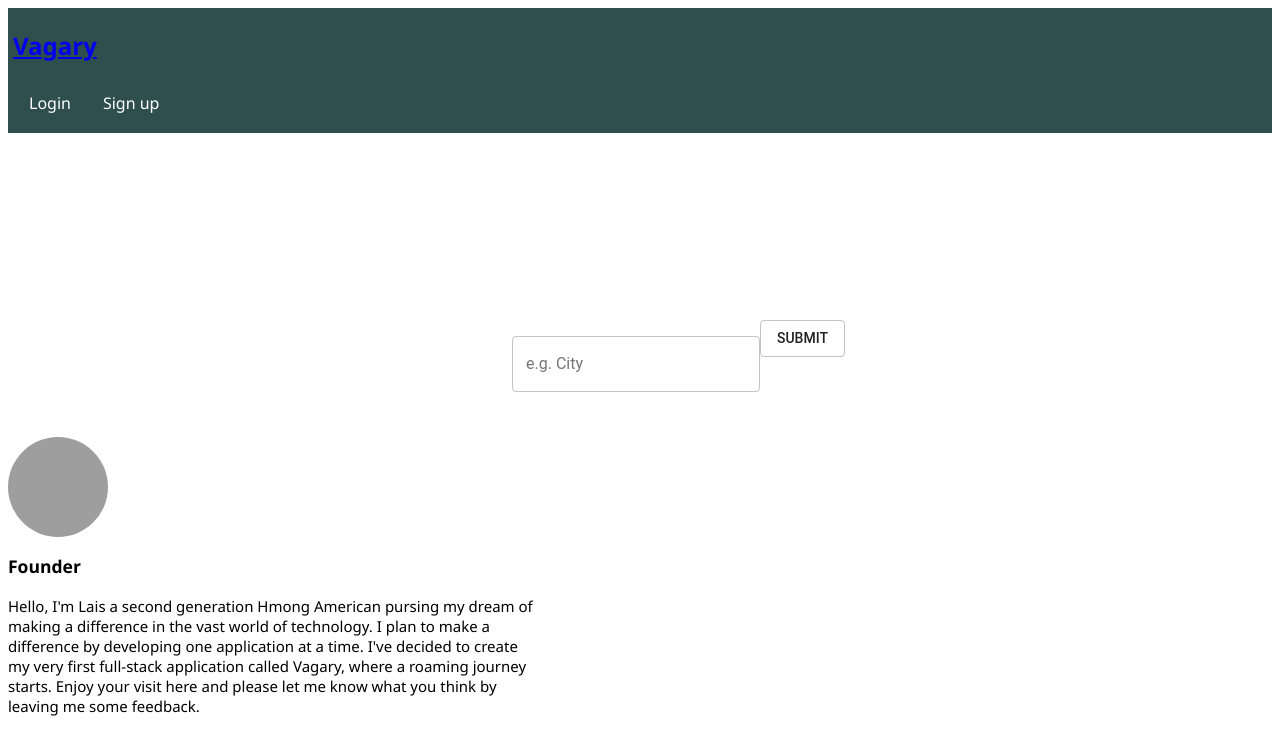
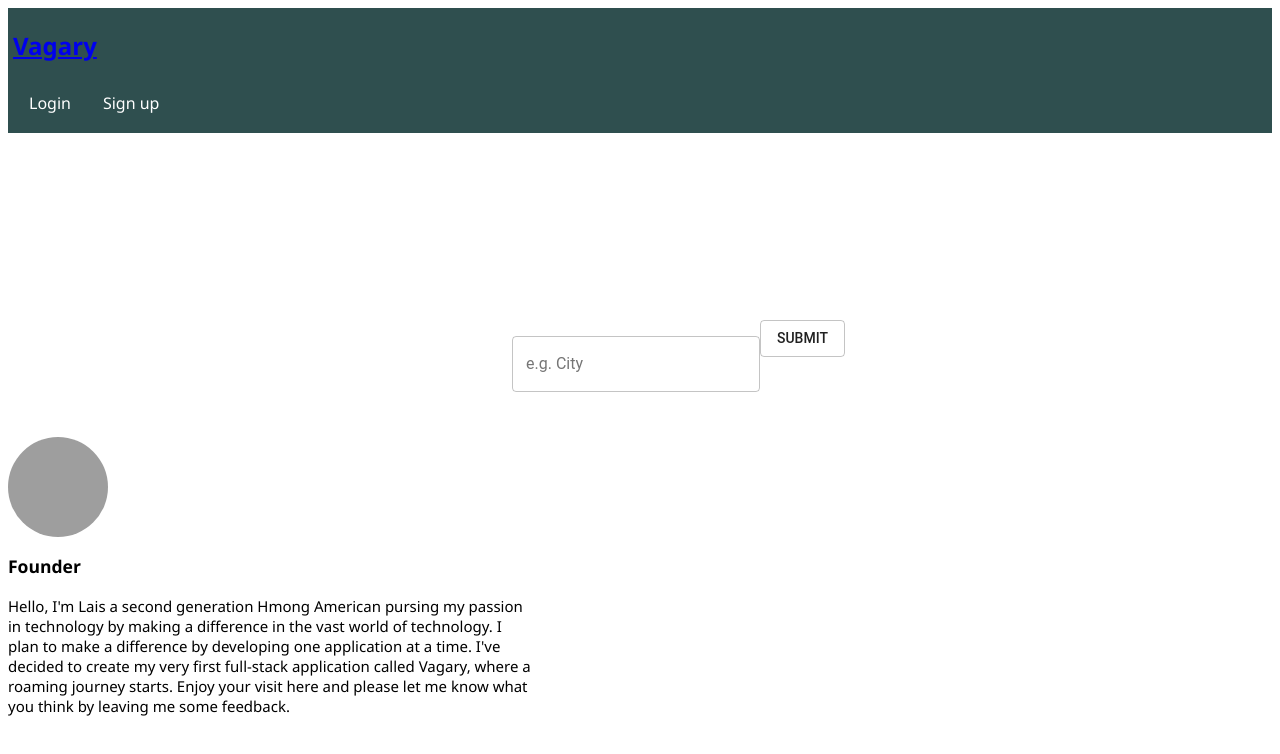
Before and after one commit to lvang5/Vagary, a React (Create React App) app: page /#/home in a window 1280 px wide. Shown: the top 754 px of the page. Built offline with nearby package versions, Linux system fonts and the light colour scheme; grey boxes are pictures that could not be loaded.

Commit message:
updated timer

```diff
--- a/src/components/LandingPage/LandingPage.js
+++ b/src/components/LandingPage/LandingPage.js
@@ -79,9 +79,9 @@ class LandingPage extends Component {
 
         <Grid item sm={5} style={{marginTop:'24%', fontSize:'15px'}}>
         <Avatar alt="Lais Vang" src="https://avatars1.githubusercontent.com/u/38891207?s=460&v=4" style={{width: 100,
-      height: 100,}} />
-      <h3>Founder</h3>
-        Hello, I'm Lais a second generation Hmong American pursing my dream of making a difference in the vast world of technology.
+        height: 100,}} />
+        <h3>Founder</h3>
+        Hello, I'm Lais a second generation Hmong American pursing my passion in technology by making a difference in the vast world of technology.
          I plan to make a difference by developing one application at a time. I've decided to create my very first full-stack application called Vagary, where a roaming journey starts.
          Enjoy your visit here and please let me know what you think by leaving me some feedback.
 
--- a/src/components/Nav/LoginNav.js
+++ b/src/components/Nav/LoginNav.js
@@ -32,7 +32,7 @@ class LoginNav extends Component{
       <ul>
         <li>
           <Link to="/rent">
-            Rent your car!
+            Rent your car
           </Link>
         </li>
         <li>
--- a/src/components/StartRide/StartRide.js
+++ b/src/components/StartRide/StartRide.js
@@ -29,7 +29,7 @@ class StartRide extends Component {
     super();
     this.state = {
       showTime: true,
-      timeElapsed: 0,
+      timeElapsed: '00:00:00',
       start_time: null,
       end_time: null,
     }
@@ -69,6 +69,9 @@ class StartRide extends Component {
 
   update = () => {
     let duration = moment().diff(this.state.start_time)
+    if(isNaN(duration)){
+      return;
+    }
     let formattedDuration = this.formatTime(duration)
     this.setState({
       timeElapsed: formattedDuration
```
